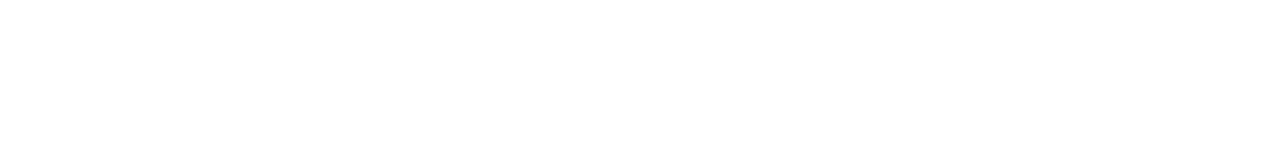
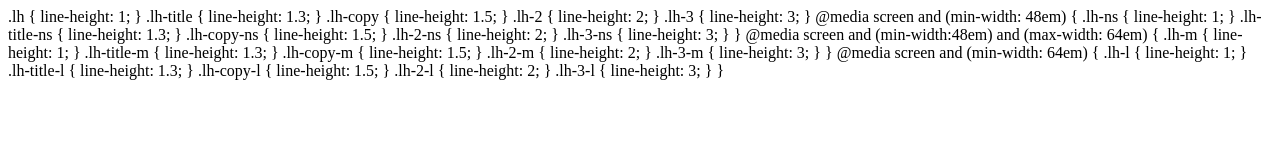
Before and after one commit to mrmrs/css-line-height, a website: page index.html in a window 1280 px wide. Drawn offline with Linux system fonts and the light colour scheme.

Commit message:
Adding css contents to html file for documentation

```diff
--- a/index.html
+++ b/index.html
@@ -12,5 +12,35 @@
     <link rel="stylesheet" href="line-height.css">
   </head>
   <body>
-  </body>
+.lh       { line-height: 1; }
+.lh-title { line-height: 1.3; }
+.lh-copy  { line-height: 1.5; }
+.lh-2     { line-height: 2; }
+.lh-3     { line-height: 3; }
+
+@media screen and (min-width: 48em) {
+.lh-ns       { line-height: 1; }
+.lh-title-ns { line-height: 1.3; }
+.lh-copy-ns  { line-height: 1.5; }
+.lh-2-ns     { line-height: 2; }
+.lh-3-ns     { line-height: 3; }
+}
+
+@media screen and (min-width:48em) and (max-width: 64em) {
+.lh-m       { line-height: 1; }
+.lh-title-m { line-height: 1.3; }
+.lh-copy-m  { line-height: 1.5; }
+.lh-2-m     { line-height: 2; }
+.lh-3-m     { line-height: 3; }
+}
+
+@media screen and (min-width: 64em) {
+.lh-l       { line-height: 1; }
+.lh-title-l { line-height: 1.3; }
+.lh-copy-l  { line-height: 1.5; }
+.lh-2-l     { line-height: 2; }
+.lh-3-l     { line-height: 3; }
+}
+
+</body>
 </html>
```
